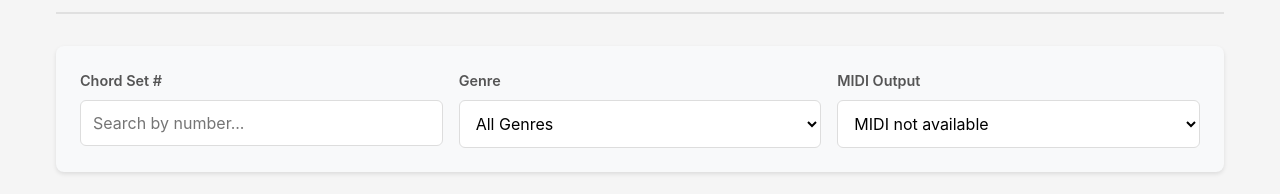
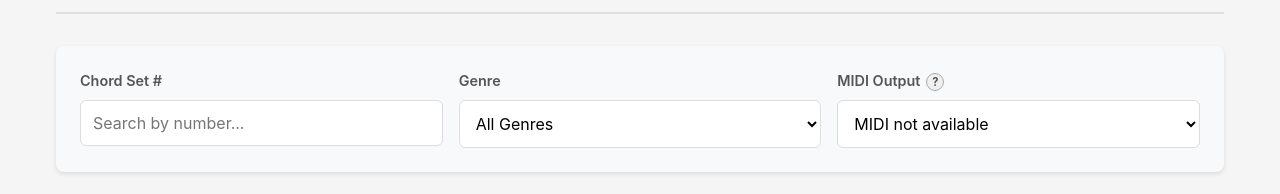
Before and after one commit to stonefruit/j6, a React (Vite) app: page / in a window 1280 px wide. Shown: the part 132-326 px from the top of the page. Built offline with nearby package versions, Linux system fonts and the light colour scheme.

Commit message:
feat: add MIDI setup help button and display instructions in ChordSets component

```diff
--- a/src/components/ChordSets.css
+++ b/src/components/ChordSets.css
@@ -97,6 +97,62 @@
   outline: none;
   border-color: #4CAF50;
   box-shadow: 0 0 0 3px rgba(76, 175, 80, 0.1);
+}
+
+.midi-help-btn {
+  display: inline-flex;
+  align-items: center;
+  justify-content: center;
+  width: 18px;
+  height: 18px;
+  margin-left: 6px;
+  padding: 0;
+  border: 1px solid #aaa;
+  border-radius: 50%;
+  background: #f0f0f0;
+  color: #555;
+  font-size: 0.7rem;
+  font-weight: 700;
+  cursor: pointer;
+  vertical-align: middle;
+}
+
+.midi-help-btn:hover {
+  background: #ddd;
+}
+
+.midi-help {
+  margin-top: 0.5rem;
+  padding: 0.75rem 1rem;
+  background: #f8f9fa;
+  border: 1px solid #ddd;
+  border-radius: 6px;
+  font-size: 0.8rem;
+  line-height: 1.5;
+  color: #333;
+}
+
+.midi-help p {
+  margin: 0 0 0.4rem;
+}
+
+.midi-help ol {
+  margin: 0 0 0.5rem;
+  padding-left: 1.25rem;
+}
+
+.midi-help li {
+  margin-bottom: 0.2rem;
+}
+
+.midi-help kbd {
+  display: inline-block;
+  padding: 1px 5px;
+  background: #eee;
+  border: 1px solid #ccc;
+  border-radius: 3px;
+  font-family: monospace;
+  font-size: 0.75rem;
 }
 
 .clear-btn {
--- a/src/components/ChordSets.tsx
+++ b/src/components/ChordSets.tsx
@@ -24,6 +24,7 @@ export default function ChordSets() {
   const [midiAccess, setMidiAccess] = useState<MIDIAccess | null>(null);
   const [midiOutputs, setMidiOutputs] = useState<MidiOutputInfo[]>([]);
   const [midiOutputId, setMidiOutputId] = useState("");
+  const [showMidiHelp, setShowMidiHelp] = useState(false);
 
   const midiOutputRef = useRef<MIDIOutput | null>(null);
 
@@ -119,7 +120,16 @@ export default function ChordSets() {
         </div>
 
         <div className="filter-group">
-          <label htmlFor="midi-output">MIDI Output</label>
+          <label htmlFor="midi-output">
+            MIDI Output
+            <button
+              className="midi-help-btn"
+              onClick={() => setShowMidiHelp((v) => !v)}
+              title="MIDI setup help"
+            >
+              ?
+            </button>
+          </label>
           <select
             id="midi-output"
             value={midiOutputId}
@@ -134,6 +144,20 @@ export default function ChordSets() {
               </option>
             ))}
           </select>
+          {showMidiHelp && (
+            <div className="midi-help">
+              <p><strong>macOS setup (IAC Driver):</strong></p>
+              <ol>
+                <li>Open <strong>Audio MIDI Setup</strong> (Spotlight search)</li>
+                <li>Window &rarr; Show MIDI Studio</li>
+                <li>Double-click <strong>IAC Driver</strong></li>
+                <li>Check <strong>Device is online</strong>, click Apply</li>
+                <li>Refresh this page &mdash; select IAC Driver above</li>
+                <li>In Ableton, set a MIDI track input to &ldquo;IAC Driver Bus 1&rdquo;</li>
+              </ol>
+              <p>Click a chord set card, then use keys <kbd>a</kbd><kbd>w</kbd><kbd>s</kbd><kbd>e</kbd><kbd>d</kbd><kbd>f</kbd><kbd>t</kbd><kbd>g</kbd><kbd>y</kbd><kbd>h</kbd><kbd>u</kbd><kbd>j</kbd> to play chords.</p>
+            </div>
+          )}
         </div>
       </div>
 
```
